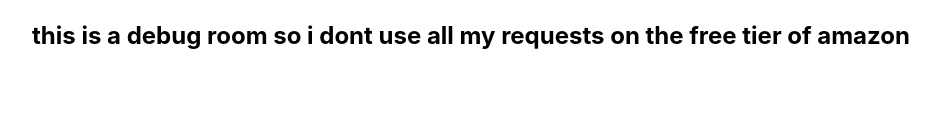
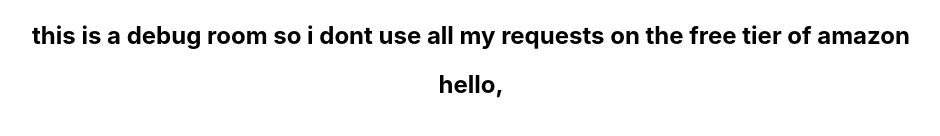
Before and after one commit to Jbillaba/CloudSound, a React (Create React App) app in the folder cloudsound/: page / in a window 1280 px wide. Shown: the part 246-382 px from the top of the page, without its empty margins (169-1109 px from the left). Built offline with nearby package versions, Linux system fonts and the light colour scheme; no server answers.

Commit message:
getting auth Tokens useEffect

```diff
--- a/cloudsound/src/Components/Debug.jsx
+++ b/cloudsound/src/Components/Debug.jsx
@@ -1,7 +1,13 @@
+import { useContext } from "react"
+import AuthContext from "../context/AuthContext"
+
 export default function Debug () {
+    let {name} = useContext(AuthContext)
     return (
         <div>
             <h2> this is a debug room so i dont use all my requests on the free tier of amazon </h2>
+            <h2> hello, {name}</h2>
         </div>
+
     )
 }
--- a/cloudsound/src/Components/Landing.jsx
+++ /dev/null
@@ -1,9 +0,0 @@
-
-export default function Landing() {
-    //this pretty much serves as soundclouds signup/signin page ; 'signed out state'
-    return (
-        <div>
-            <h1> you are logged in to the landing page  </h1>
-        </div>
-    )
-}
--- a/cloudsound/src/context/AuthContext.js
+++ b/cloudsound/src/context/AuthContext.js
@@ -6,8 +6,16 @@
 
 
 export const AuthProvider = ({children}) => {
+
+    let [authTokens, setAuthTokens] = useState(null)
+    let [user, setUser] = useState(null)
+
+    let contextData = {
+
+    }
+
     return (
-        <AuthContext.Provider value={{'name':'Jeremy'}}>
+        <AuthContext.Provider value={{contextData}}>
             {children}
         </AuthContext.Provider>
     )
```
